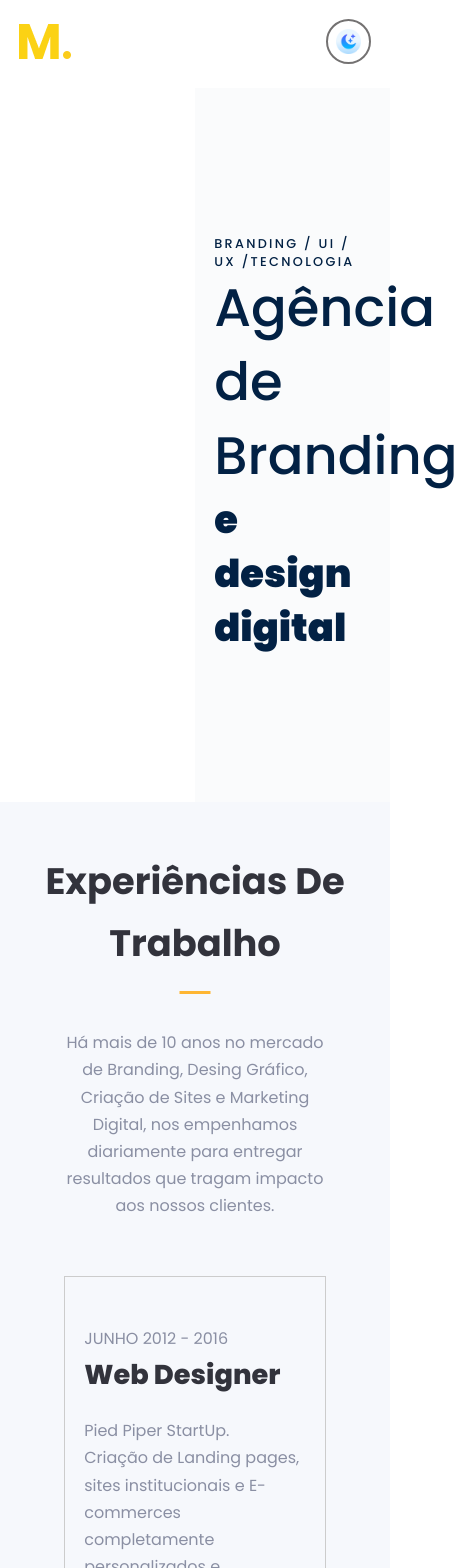
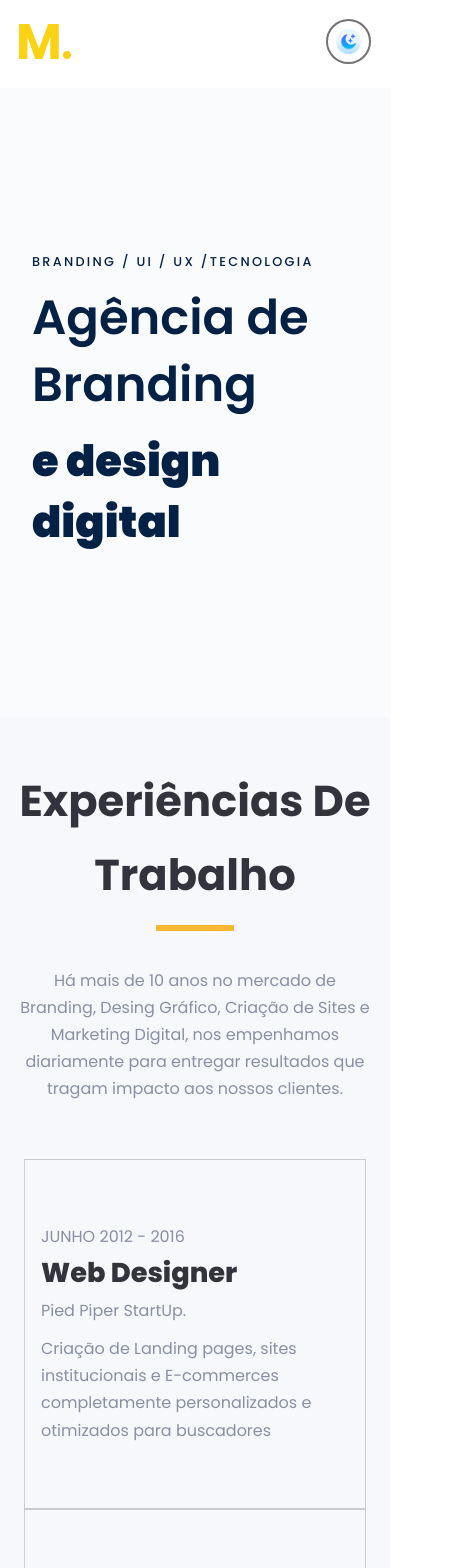
Before and after one commit to lukasilverio94/branding-agency, a React (Create React App) app: page / in a window 390 px wide. Shown: the top 1568 px of the page, 458 px wide, since content can reach past the window. Built offline with nearby package versions, Linux system fonts and the light colour scheme.

Commit message:
added some queries

```diff
--- a/src/App.js
+++ b/src/App.js
@@ -6,12 +6,12 @@ import Footer from "./components/Footer";
 
 function App() {
   return (
-    <div className="App">
+    <main>
       <Header />
       <BannerSection />
       <WorkExperienceSection/>
       <Footer/>
-    </div>
+    </main>
   );
 }
 
--- a/src/components/BannerSection/index.jsx
+++ b/src/components/BannerSection/index.jsx
@@ -3,7 +3,20 @@ import "./style.css";
 export default function BannerSection() {
   return (
     <section id="banner-container" className="bg-light-mode">
-      <div className="img-banner">{/* banner img go here at css */}</div>
+      <div
+        className="img-banner"
+        style={{
+          backgroundImage: `url(${process.env.PUBLIC_URL + "/banner.png"})`,
+          backgroundRepeat: "no-repeat",
+          backgroundPosition: "center",
+          backgroundRepeat: "no-repeat",
+          backgroundSize: "cover",
+          width: "50%",
+          heigh: "100%",
+        }}
+      >
+        {/* banner img go here at css */}
+      </div>
 
       <div className="banner-content">
         <p>branding / ui / ux /tecnologia</p>
--- a/src/components/BannerSection/style.css
+++ b/src/components/BannerSection/style.css
@@ -1,17 +1,18 @@
+
 #banner-container {
   height: 95vh;
   padding-top: 5.5rem;
   display: flex;
   position: relative;
 }
-.img-banner {
 
+/* .img-banner {
+  object-fit: cover;
   width: 50%;
   background-position: center;
   background-repeat: no-repeat;
   background-size: cover;
-  object-fit: cover;
-}
+} */
 
 .bg-light-mode {
   background-color: var(--white);
@@ -45,3 +46,30 @@
   font-weight: 900;
   font-size: 2.4rem;
 }
+
+/* SCREEN MAX 768PX ============================================== */
+@media (max-width: 768px) {
+  #banner-container {
+    height: 85vh;
+  }
+  .banner-content {
+    width: 100%;
+    padding-left: 2rem;
+  }
+  .img-banner {
+    display: none;
+  }
+}
+
+/* SCREEN MAX 375px ============================================== */
+@media (max-width: 400px) {
+  .banner-content h2 {
+    width: 100%;
+    margin: 0.8rem 0 0.8rem 0;
+    font-size: 3rem;
+    font-weight: 600;
+  }
+  .banner-content span {
+    font-size: 2.7rem;
+  }
+}
--- a/src/components/Card/style.css
+++ b/src/components/Card/style.css
@@ -7,20 +7,19 @@
   justify-content: center;
   flex: 1;
   flex-basis: calc(33% -10px);
-  margin-bottom: 20px;
   padding: 3rem 1.2rem;
   border: 1px solid #ccc;
-  /* box-shadow: rgba(50, 50, 93, 0.25) 0px 6px 12px -2px,
-    rgba(0, 0, 0, 0.3) 0px 3px 7px -3px; */
 }
 
 .card p {
   color: var(--card-text-paragraph);
 }
 
+.card p:last-child {
+  margin-top: 0.7rem;
+}
 .card h2 {
   color: var(--text-primary);
-  margin-bottom: 1.2rem;
   font-weight: 800;
   font-size: 1.7rem;
 }
@@ -34,3 +33,33 @@
   border: 2px solid #edecec;
   box-shadow: none;
 }
+
+/* SCREEN MAX 768PX ============================================== */
+@media (max-width: 768px) {
+  .cards {
+    flex-direction: column;
+    padding: 0;
+  }
+  .card {
+    padding: 0 0.5rem 0 1rem;
+  }
+
+  .card:hover {
+    background-color: transparent;
+    border: 1px solid #ccc;
+  }
+}
+
+/* SCREEN MAX 375PX ============================================== */
+@media (max-width: 375px) {
+  .card {
+    line-height: 1.9;
+  }
+
+  .card p {
+    font-size: 1.1rem;
+  }
+  .card p:last-child {
+    margin-top: 1.3rem;
+  }
+}
--- a/src/components/Footer/style.css
+++ b/src/components/Footer/style.css
@@ -10,6 +10,7 @@ footer {
 
 footer p {
   max-width: 600px;
+  padding: 0 1.5rem;
   text-align: center;
   font-weight: 400;
   color: var(--card-text-paragraph);
@@ -31,6 +32,7 @@ footer span {
   display: flex;
   flex-wrap: wrap;
   gap: 1rem;
+  padding: 0 1rem;
 }
 .social-icons img {
   height: 45px;
--- a/src/components/WorkExperienceSection/index.jsx
+++ b/src/components/WorkExperienceSection/index.jsx
@@ -47,6 +47,7 @@ export default function WorkExperienceSection() {
             paragraph={item.paragraph}
           />
         ))}
+
       </div>
     </main>
   );
--- a/src/components/WorkExperienceSection/style.css
+++ b/src/components/WorkExperienceSection/style.css
@@ -25,7 +25,7 @@
   bottom: 0;
   left: 50%;
   transform: translateX(-50%);
-  width: 10%;
+  width: 15%;
   height: 3px;
   background-color: var(--yellow);
 }
@@ -43,5 +43,30 @@
   align-items: stretch;
   padding: 0.5rem 1.5rem 3rem 1.5rem;
   text-align: start;
-    /* gap: 1.5rem; */
 }
+
+/* SCREEN MAX 768PX ============================================== */
+@media (max-width: 768px) {
+  #work-experience-section {
+    padding: 3rem 0.5rem;
+  }
+  .header-work-experiences h2::before {
+    width: 20%;
+    height: 6px;
+  }
+  .cards {
+    flex-direction: column;
+    gap: 0;
+  }
+}
+
+/* SCREEN MAX 436px ============================================== */
+@media (max-width: 436px) {
+  #work-experience-section {
+    padding: 3rem 0 1.8rem 0rem;
+  }
+  .header-work-experiences h2 {
+    font-size: 2.7rem;
+
+  }
+}
```
Lines whose indentation alone changed are shown as unchanged.
